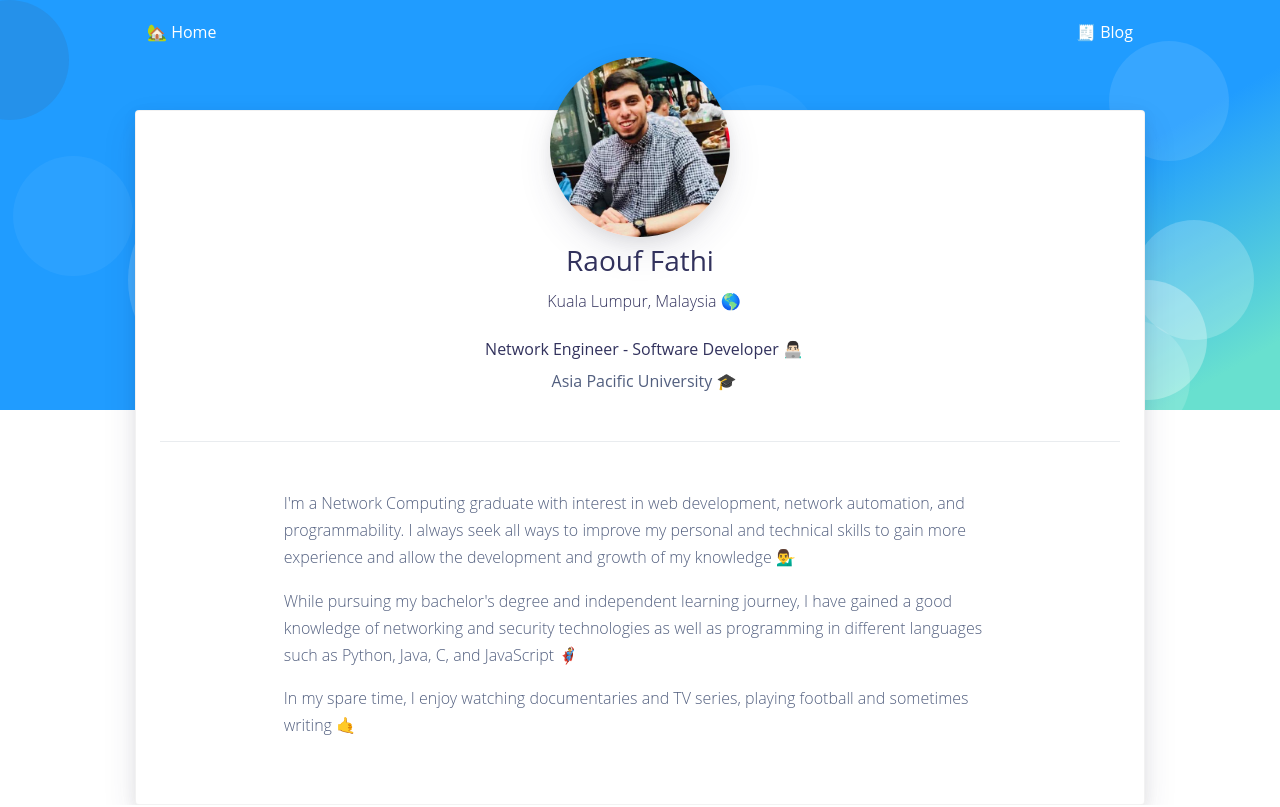
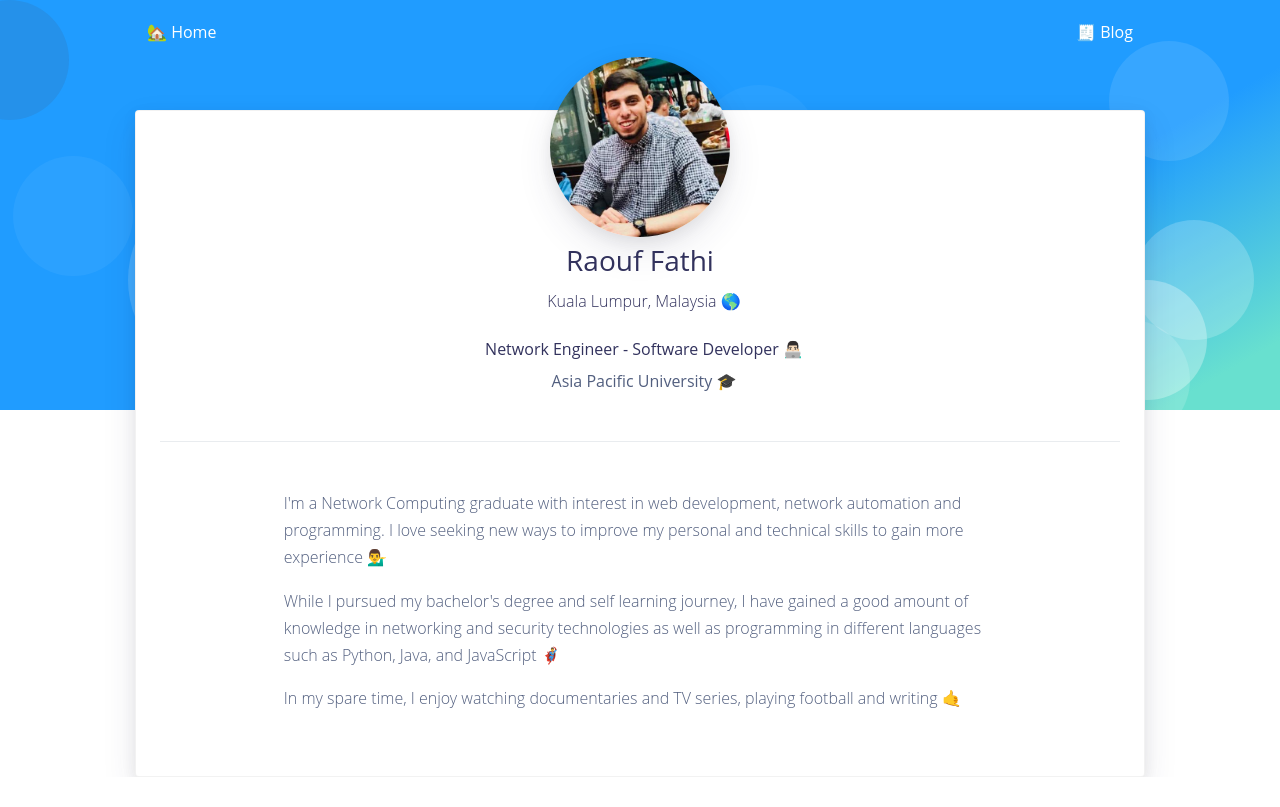
Before and after one commit to raoufswe/raouf.de, a Gatsby site: page /about in a window 1280 px wide. Shown: the top 807 px of the page. Built offline with nearby package versions, Linux system fonts and the light colour scheme; Gatsby itself is replaced by a stand-in of ours.

Commit message:
Correct grammar bro

```diff
--- a/src/pages/about.js
+++ b/src/pages/about.js
@@ -55,10 +55,10 @@ const About = ({location}) => (
             <div className="mt-5 py-5 border-top ">
               <div className="row justify-content-center">
                 <div className="col-lg-9">
-                  <p>I'm a Network Computing graduate with interest in web development, network automation, and programmability. I always seek all ways to improve my personal and technical skills to gain more experience and allow the development and growth of my knowledge 💁‍♂️</p>
+                  <p>I'm a Network Computing graduate with interest in web development, network automation and programming. I love seeking new ways to improve my personal and technical skills to gain more experience 💁‍♂️</p>
 
-                  <p>While pursuing my bachelor's degree and independent learning journey, I have gained a good knowledge of networking and security technologies as well as programming in different languages such as Python, Java, C, and JavaScript 🦸‍♂️</p>
-                 <p> In my spare time, I enjoy watching documentaries and TV series, playing football and sometimes writing 🤙
+                  <p>While I pursued my bachelor's degree and self learning journey, I have gained a good amount of knowledge in networking and security technologies as well as programming in different languages such as Python, Java, and JavaScript 🦸‍♂️</p>
+                 <p> In my spare time, I enjoy watching documentaries and TV series, playing football and writing 🤙
                   </p>
 
                 </div>
```
